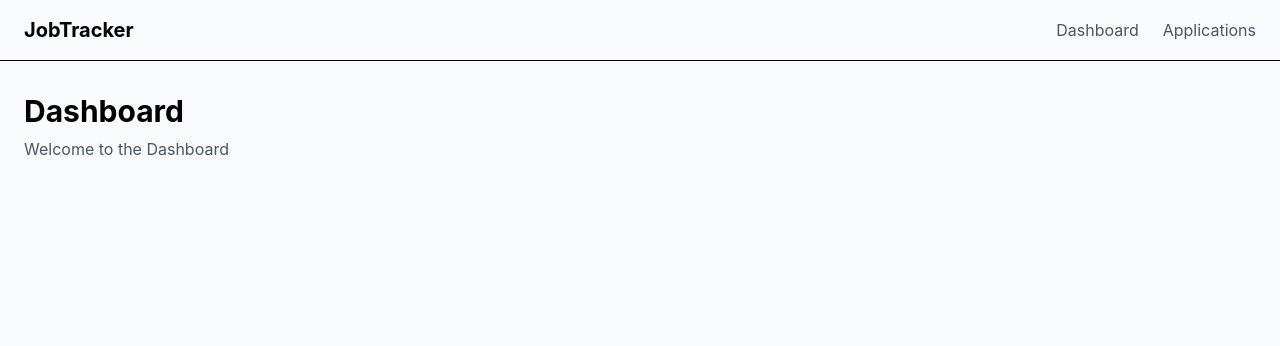
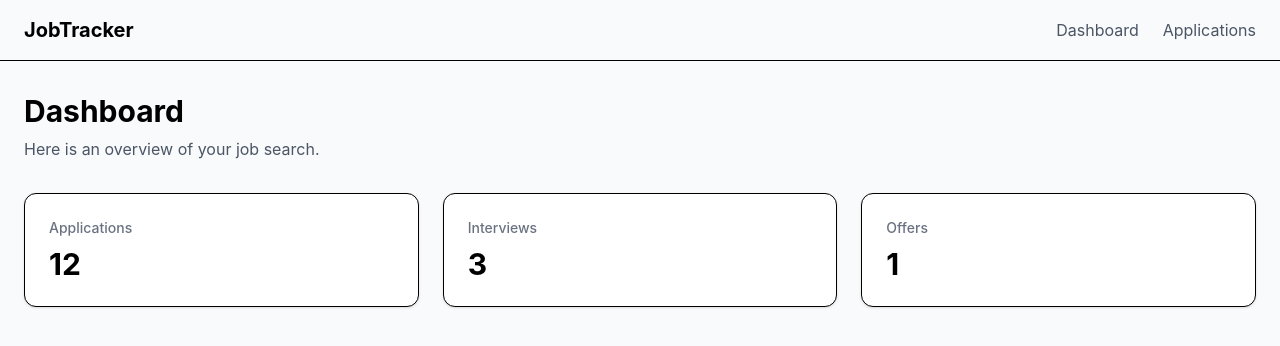
Before and after one commit to DianaAsli/job-tracker, a React (Vite) app in the folder client/: page / in a window 1280 px wide. Shown: the top 346 px of the page. Built offline with nearby package versions, Linux system fonts and the light colour scheme.

Commit message:
create reusable statCard

```diff
--- /dev/null
+++ b/client/src/components/StatCard.jsx
@@ -0,0 +1,9 @@
+function StatCard({ title, value }) {
+    return(
+        <div className="rounded-xl border bg-white p-6 shadow-sm">
+            <p className="text-sm font-medium text-gray-500">{title}</p>
+            <p className="mt-2 text-3xl font-bold">{value}</p>
+        </div>
+    );
+}
+export default StatCard;
--- a/client/src/pages/Dashboard.jsx
+++ b/client/src/pages/Dashboard.jsx
@@ -1,8 +1,19 @@
-function Dashboard(){
+import StatCard from "../components/StatCard";
+
+function Dashboard() {
     return (
         <div>
-            <h1 className="text-3xl font-bold">Dashboard</h1>
-            <p className="mt-2 text-gray-600">Welcome to the Dashboard</p>
+            <div>
+                <h1 className="text-3xl font-bold">Dashboard</h1>
+                <p className="mt-2 text-gray-600">Here is an overview of your job search.</p>
+            </div>
+
+            <div className="mt-8 grid gap-6 md:grid-cols-3">
+                <StatCard title="Applications" value="12" />
+                <StatCard title="Interviews" value={3} />
+                <StatCard title="Offers" value="1" />
+            </div>
+
         </div>
     );
 }
```
